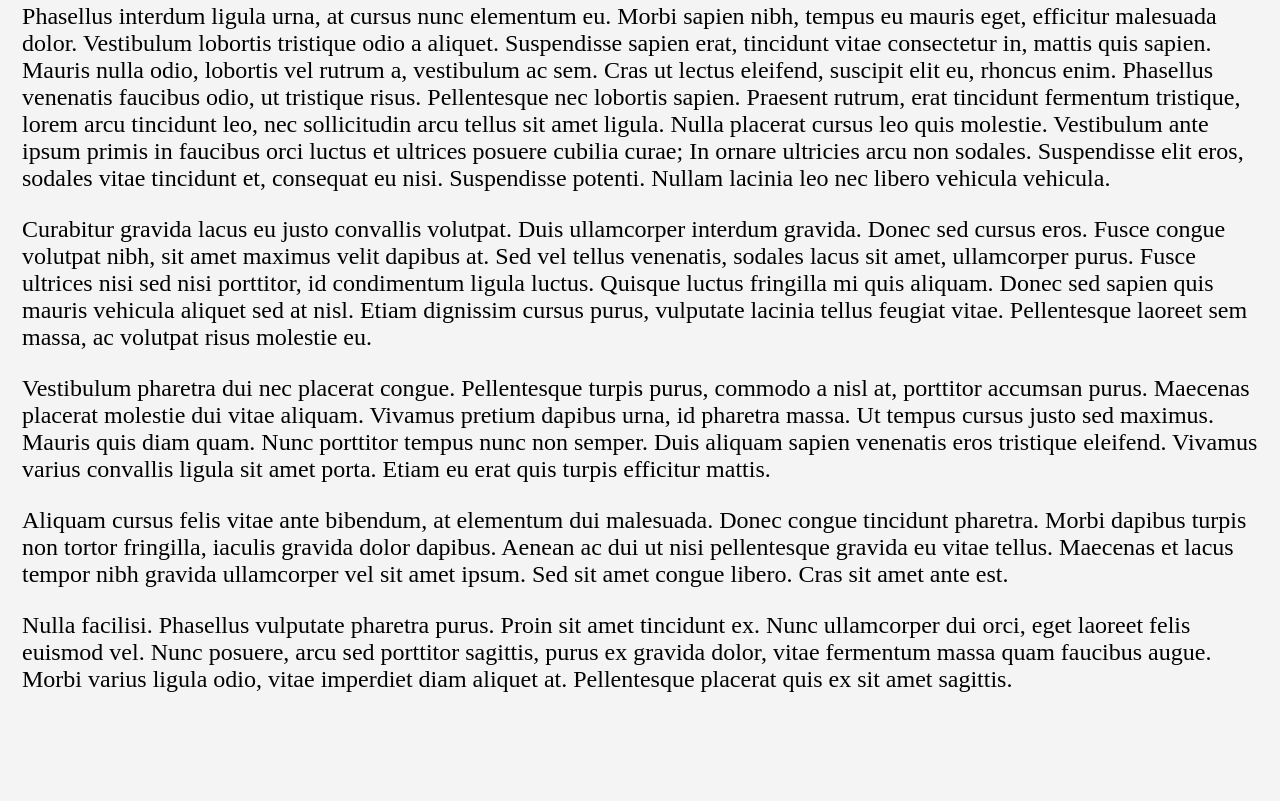
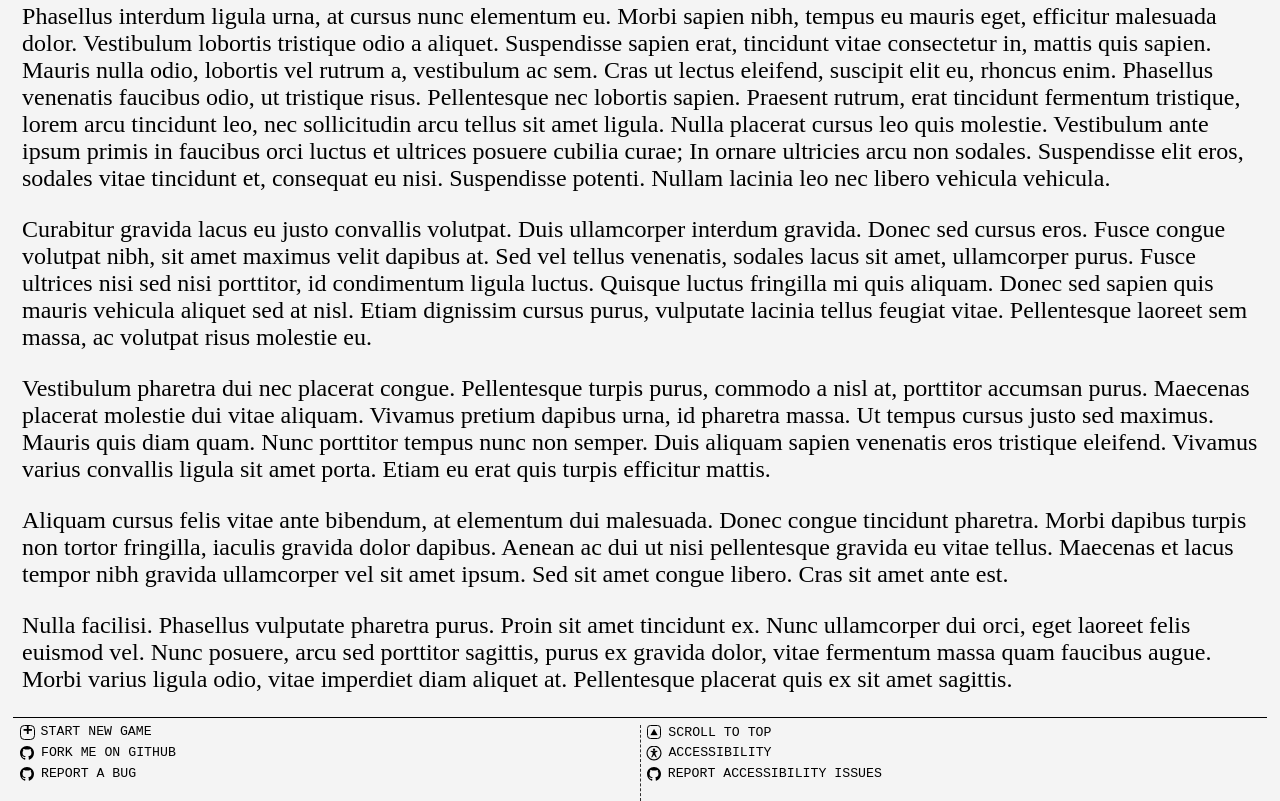
Before and after one commit to Marvin-Brouwer/five-dice, an Astro site in the folder src/app/: page / in a window 1280 px wide. Shown: the part 369-1170 px from the top of the page. Before the commit the page ends 1086 px from the top, so only its background shows below. Built offline with nearby package versions, Linux system fonts and the light colour scheme; Astro itself is replaced by a stand-in of ours.

Commit message:
[OTHER] Created simple doormat

```diff
--- a/src/app/src/layouts/content.astro
+++ b/src/app/src/layouts/content.astro
@@ -11,12 +11,57 @@ interface Props {
 const { title } = Astro.props
 ---
 
+<script src="./content.ts" ></script>
 <MainLayout title={title}>
 	<aside role="banner">
 		<!-- TODO start game button -->
 	</aside>
-	<section role="main"><slot /></section>
+	<section role="main"><a id="top" tabindex={-1}/><slot /></section>
 	<footer>
-		<!-- TODO doormat -->
+		<ul class="doormat" role="navigation">
+			<li>
+				<a href="/new" title="start new game">
+					<picture class="new-game-icon" role="img">+</picture>
+					Start new game
+				</a>
+			</li>
+			<li>
+				<a href="https://github.com/Marvin-Brouwer/five-dice#readme" title="Fork me on GitHub" target="_blank" rel="nofollow">
+					<img src="iconmonstr-github-1.svg" alt="GitHub logo"
+					class="icon" width="25" height="25" loading="lazy"  />
+					Fork me on GitHub
+				</a>
+			</li>
+			<li>
+				<!-- TODO: change to issue of type bug -->
+				<a href="https://github.com/Marvin-Brouwer/five-dice#readme" title="Report a bug" target="_blank" rel="nofollow">
+					<img src="iconmonstr-github-1.svg" alt="GitHub logo"
+					class="icon" width="25" height="25" loading="lazy"  />
+					Report a bug
+				</a>
+			</li>
+
+			<li>
+				<button title="Scroll to top" id="topScroller">
+					<picture class="scroll-to-top-icon" role="img" >&#11205;</picture>
+					Scroll to top
+				</button>
+			</li>
+			<li>
+				<a href="/accessibility" title="Accessibility" target="_blank">
+					<img src="iconmonstr-accessibility-circle-lined.svg" alt="Accessibility icon"
+					class="icon accessibility-icon" width="25" height="25" loading="lazy"  />
+					Accessibility
+				</a>
+			</li>
+			<li>
+				<!-- TODO: change to issue of type accessibility issue -->
+				<a href="https://github.com/Marvin-Brouwer/five-dice#readme" title="Report accessibility issues" target="_blank" rel="nofollow">
+					<img src="iconmonstr-github-1.svg" alt="GitHub logo"
+					class="icon" width="25" height="25" loading="lazy"  />
+					Report accessibility issues
+				</a>
+			</li>
+		</ul>
 	</footer>
 </MainLayout>
--- a/src/app/src/layouts/content.css
+++ b/src/app/src/layouts/content.css
@@ -1,3 +1,105 @@
 section[role="main"] {
-    margin: 1ex 2ex;
+    margin: 1ex 2ex 0 2ex;
 }
+
+footer {
+    border-top: 1px solid var(--theme-foreground-primary);
+    margin: 0 2ex 1ex 2ex;
+    width: calc(100% - 4ex);
+    display: flex;
+    position: relative;
+    font-size: 1.4ex;
+    font-family: monospace;
+    text-transform: uppercase;
+}
+footer::before {
+    display: block;
+    content: '';
+    position: absolute;
+    left: 50%;
+    top: 1ex;
+    bottom: 1ex;
+    height: 100%;
+    border-left: 1px dashed var(--theme-foreground-secondary);
+}
+
+footer ul {
+    height: calc(4em + 2ex) ;
+    display: flex;
+    width: 100%;
+    position: relative;
+    flex-direction: column;
+    flex-wrap: wrap;
+    column-count: 2;
+    list-style: outside none;
+    margin: 1ex 0 1ex 0;
+    padding: 0;
+}
+
+footer ul li {
+    width: calc(50% - 2ex);
+    min-height: 3ex;
+    line-height: 2ex;
+    margin: 0;
+    padding: 0 .5ex;
+    overflow-y: hidden;
+}
+
+footer ul li a, footer ul li button {
+    display: inline-flex;
+    min-height: 3ex;
+    margin: 0;
+    padding: 0 .5ex;
+    background: transparent none;
+    border: 0 none;
+    cursor: pointer ;
+    font-size: 2ex;
+    font-family: monospace;
+    text-transform: uppercase;
+    text-decoration: none;
+    color: var(--theme-foreground-primary);
+}
+footer ul li a:hover, footer ul li button:hover {
+    color: var(--theme-foreground-hover);
+}
+
+footer ul li img.icon {
+    width: 2ex;
+    height: 2ex;
+    margin-right: 1ex;
+}
+footer ul li img.accessibility-icon {
+    width: 2.5ex;
+    height: 2.5ex;
+
+    margin-right: .8ex;
+    margin-top: -.2ex;
+    margin-left: -.2ex;
+}
+footer ul li picture[role="img"], footer ul li picture[role="img"]:hover {
+    width: 2ex;
+    height: 2ex;
+    border: 1px solid var(--theme-foreground-primary);
+    border-radius: .5ex;
+    color: var(--theme-foreground-primary);
+    text-decoration: none;
+    text-align: center;
+    margin: 0;
+    margin-right: 1ex;
+    padding: 0;
+    display: inline-block;
+}
+
+footer ul li picture.new-game-icon{
+    font-weight: bolder;
+    font-size: 2.4ex;
+    line-height: 1.2ex;
+    width: 1.5ex;
+    height: 1.5ex;
+    margin-right: .6ex;
+}
+footer ul li picture.scroll-to-top-icon {
+    line-height: 2.3ex;
+    width: 1.8ex;
+    height: 1.8ex;
+}
--- /dev/null
+++ b/src/app/src/layouts/content.ts
@@ -0,0 +1,24 @@
+const mediaQuery = window.matchMedia('(prefers-reduced-motion: reduce)');
+let prefersReducedMotion = mediaQuery.matches;
+
+mediaQuery.addEventListener('change', () => {
+    prefersReducedMotion = mediaQuery.matches;
+});
+
+const topElement = document.getElementById('top')!;
+const topScroller = document.getElementById('topScroller')!;
+
+function scrollToTop() {
+    topScroller.blur();
+
+    if (prefersReducedMotion) {
+        window.scrollTo({ top: 0 });
+        topElement.focus();
+    }
+    else {
+        topElement.focus({ preventScroll: true });
+        window.scrollTo({ top: 0, behavior: 'smooth' });
+    }
+}
+
+topScroller.addEventListener('click', scrollToTop);
--- a/src/app/src/layouts/theme.css
+++ b/src/app/src/layouts/theme.css
@@ -1,10 +1,15 @@
 :root {
     --theme-foreground-primary: black;
+    --theme-foreground-secondary: rgb(48, 48, 48);
+    --theme-foreground-hover: rgb(78, 189, 78);
     --theme-background-primary: rgb(244, 244, 244);
     --theme-background-focus: rgb(135, 214, 135);
 
     font-size: 1.5em;
     background-color: var(--theme-background-primary);
+    @media (prefers-reduced-motion: no-preference) {
+        scroll-behavior: smooth;
+    }
 }
 
 ::-moz-selection {
@@ -17,11 +22,28 @@
     background:  var(--theme-background-focus);
 }
 
+@media (prefers-reduced-motion: reduce) {
+    *,
+    ::before,
+    ::after {
+      animation-delay: -1ms !important;
+      animation-duration: 1ms !important;
+      animation-iteration-count: 1 !important;
+      background-attachment: initial !important;
+      scroll-behavior: auto !important;
+      transition-duration: 0s !important;
+      transition-delay: 0s !important;
+    }
+  }
+
 html, body {
     margin:0;
     padding: 0;
     position: relative;
     background-color: var(--theme-background-primary);
+    @media (prefers-reduced-motion: no-preference) {
+        scroll-behavior: smooth;
+    }
 }
 h1 {
     font-size: 5ex;
```
Also changed, not shown: src/app/public/iconmonstr-accessibility-circle-lined.svg (added), src/app/public/iconmonstr-github-1.svg (added).
